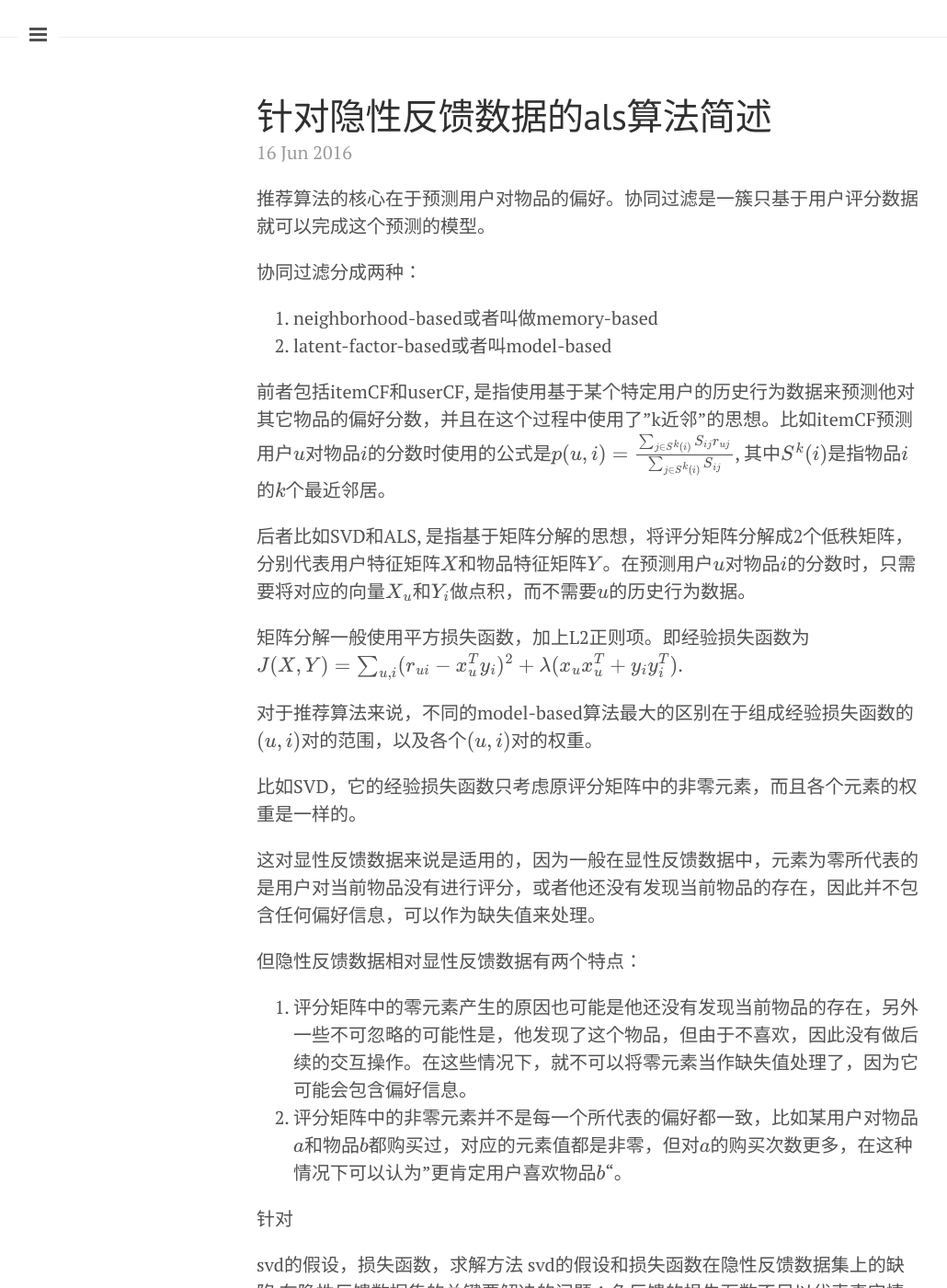
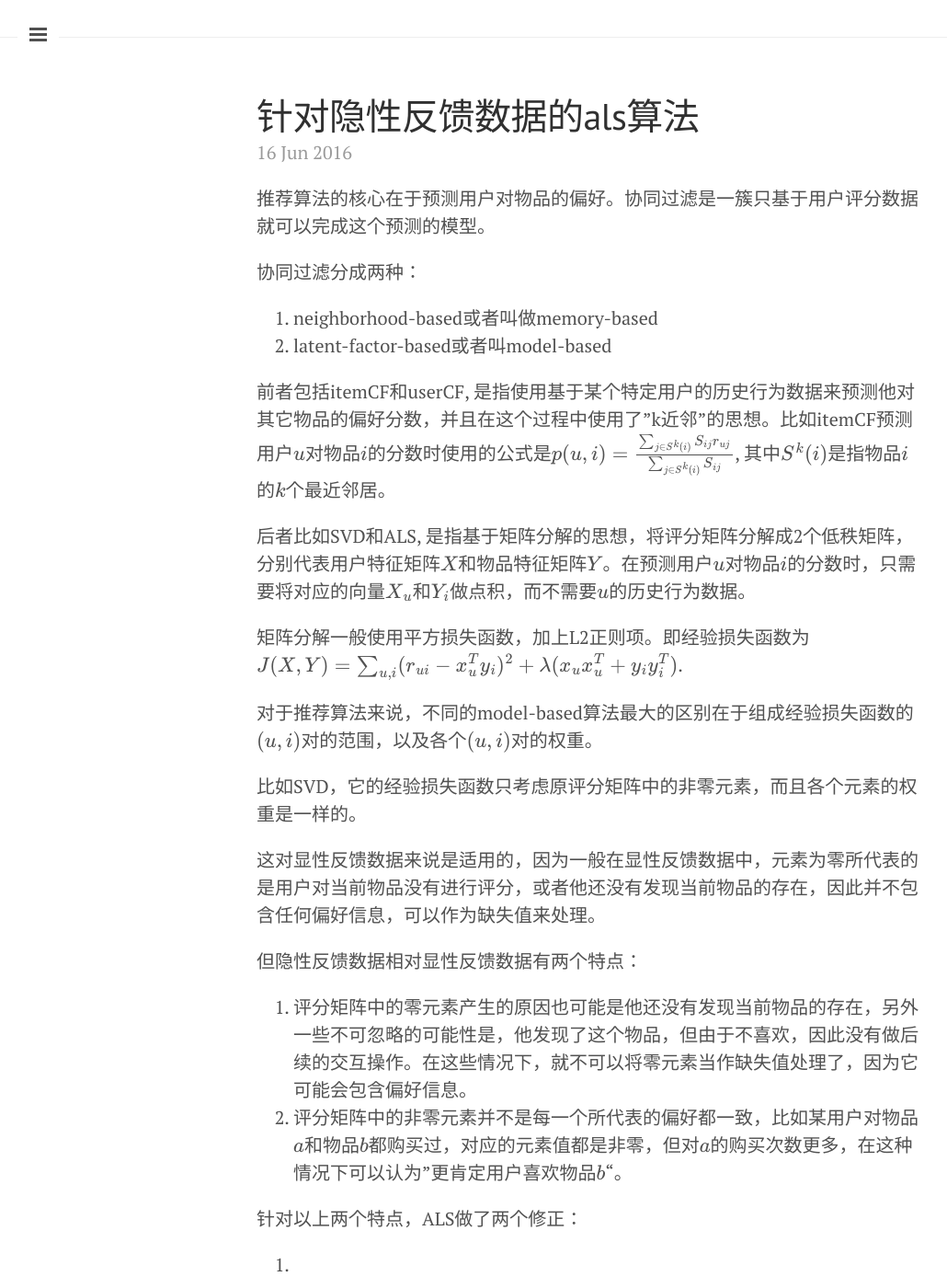
Before and after one commit to nomadcube/nomadcube.github.io, a Jekyll site: the page built from _posts/2016-06-16-针对隐性反馈数据的als算法.md, in a window 1280 px wide and 1400 px high. Shown: the whole window at 92% size, without its empty margins (1-1031 px from the left). Built offline with Jekyll 4.4.1, drawn with Linux system fonts in a browser that asks for light colours; formulas are drawn with MathJax 3; comment, search, counter and statistics services are not loaded.

Commit message:
新文章

```diff
--- a/_posts/2016-06-16-针对隐性反馈数据的als算法简述.md
+++ b/_posts/2016-06-16-针对隐性反馈数据的als算法.md
@@ -27,7 +27,9 @@
 1. 评分矩阵中的零元素产生的原因也可能是他还没有发现当前物品的存在，另外一些不可忽略的可能性是，他发现了这个物品，但由于不喜欢，因此没有做后续的交互操作。在这些情况下，就不可以将零元素当作缺失值处理了，因为它可能会包含偏好信息。
 2. 评分矩阵中的非零元素并不是每一个所代表的偏好都一致，比如某用户对物品$$a$$和物品$$b$$都购买过，对应的元素值都是非零，但对$$a$$的购买次数更多，在这种情况下可以认为"更肯定用户喜欢物品$$b$$"。
 
-针对
+针对以上两个特点，ALS做了两个修正：
+
+1.
 
 svd的假设，损失函数，求解方法
 svd的假设和损失函数在隐性反馈数据集上的缺陷
```
